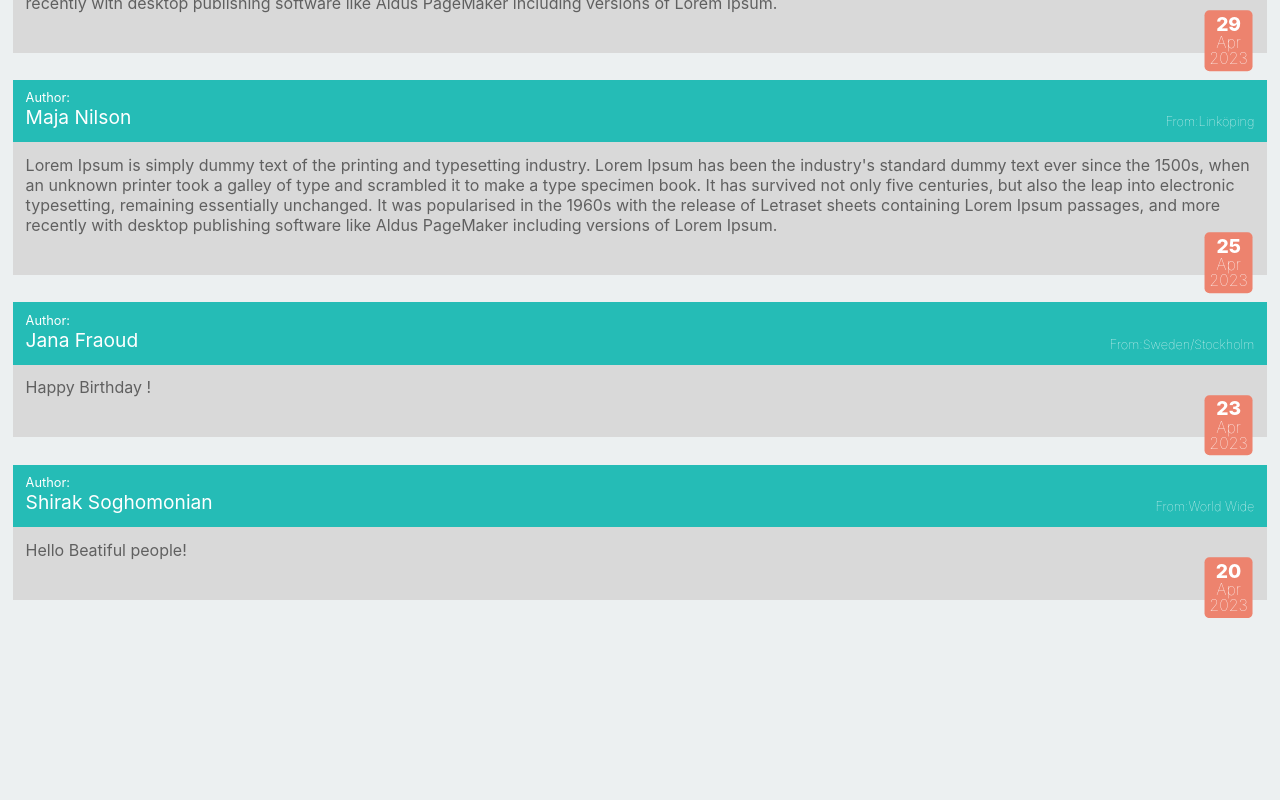
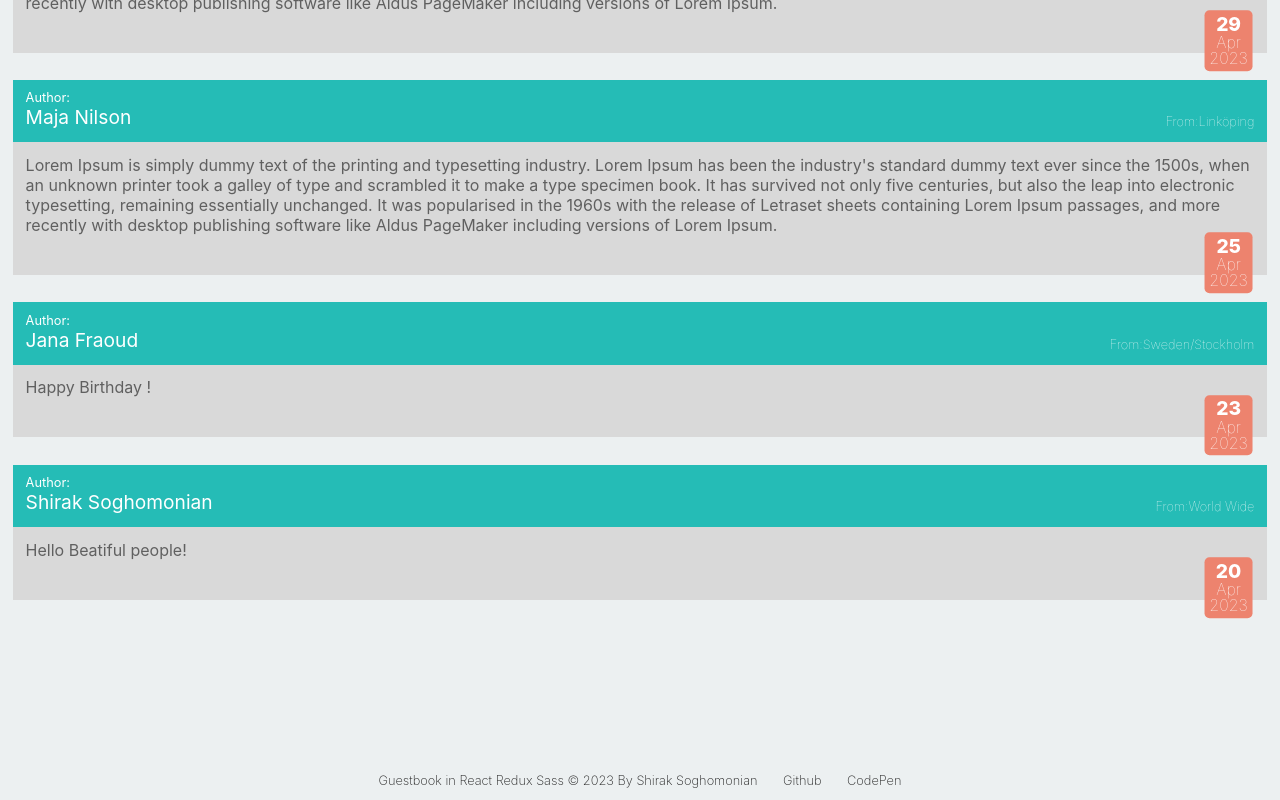
Before and after one commit to Shirak22/Guestbook_FRONTEND, a React (Vite) app: page / in a window 1280 px wide. Shown: the part 1107-1907 px from the top of the page. Before the commit the page ends 1725 px from the top, so only its background shows below. Built offline with nearby package versions, Linux system fonts and the light colour scheme.

Commit message:
adding footer info

```diff
--- a/src/app/Components/Header.jsx
+++ b/src/app/Components/Header.jsx
@@ -16,6 +16,8 @@ function Header() {
     function limitText(text,limit){
         if(text.length > limit ){
             return text.slice(0,limit).toString();
+        }else {
+            return text;
         }
     }
     return (
@@ -23,7 +25,7 @@ function Header() {
 
             <>
             <nav>
-                <h1 className='Logo'>GuestBook</h1>
+               <Link to='/'><h1 className='Logo'>GuestBook</h1></Link>
                 <p className='nav__login'>{currentUser === null ? <Link to="/login" >Login </Link> : <Link to="/logout" >{currentUser.fullName}{currentUser.role === 'admin' ? <span className='login_badge'>Admin</span> : ''}</Link>}</p>
             </nav>
             <section className='nav_guestbook__info'>
--- a/src/app/Pages/Home.jsx
+++ b/src/app/Pages/Home.jsx
@@ -21,6 +21,14 @@ function Home() {
                 )
             }
               </section>
+            <nav className="footer_nav">
+
+                <ul className="list">
+                    <li className="nav__login"><a>Guestbook in React Redux Sass © 2023 By Shirak Soghomonian </a></li>
+                    <li className="nav__login"><a target="_blank" href="https://github.com/Shirak22/guestbook">Github</a></li>
+                    <li className="nav__login"><a target="_blank" href="https://codepen.io/shirakserop">CodePen</a></li>
+                </ul>
+            </nav>
         </main>
 
     );
--- a/src/app/theme/topaz/App.scss
+++ b/src/app/theme/topaz/App.scss
@@ -33,3 +33,26 @@ main{
 a {
     text-decoration: none;
 }
+
+
+.footer_nav{
+    background:none;
+    ul{
+        list-style: none;
+        display: flex;
+        font-size: 7px;
+        margin: 0;
+        margin-top: 10rem;
+        padding: 0;
+        width: 100%;
+        align-items: center;
+        justify-content: center;
+        a{
+            color: $card_body_text;
+            &:hover{
+               color:$primary_color;
+            }
+        }
+    }
+
+}
```
